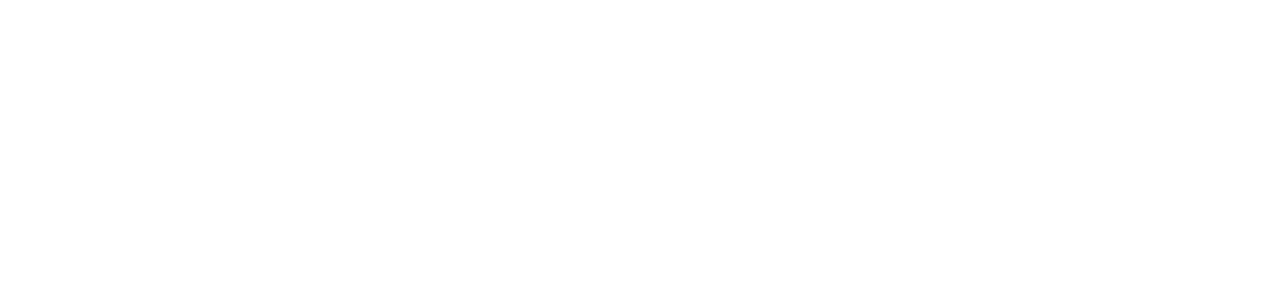
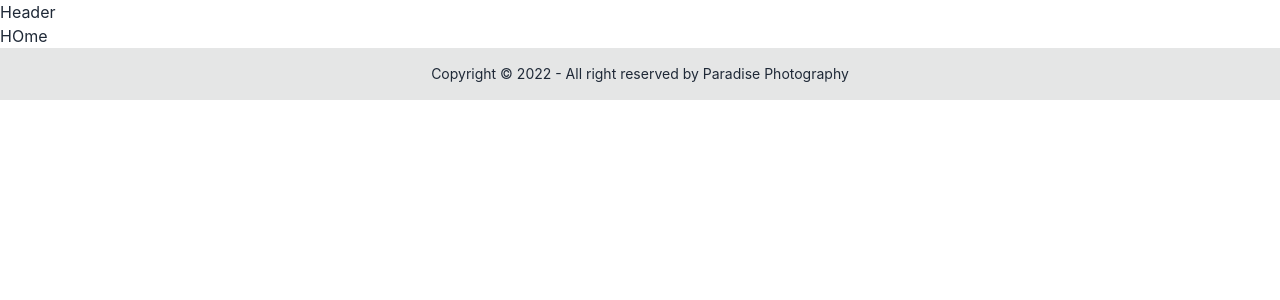
Before and after one commit to WebDevDibbo/Paradise-Photography, a React (Create React App) app: page / in a window 1280 px wide. Shown: the top 300 px of the page. Built offline with nearby package versions, Linux system fonts and the light colour scheme.

Commit message:
footer added

```diff
--- a/src/App.js
+++ b/src/App.js
@@ -1,10 +1,12 @@
-import logo from './logo.svg';
+
 import './App.css';
+import { RouterProvider } from 'react-router-dom';
+import router from './Routes/Routes';
 
 function App() {
   return (
-    <div className="App">
-
+    <div>
+       <RouterProvider router ={router}></RouterProvider>
     </div>
   );
 }
--- /dev/null
+++ b/src/Layout/Main.js
@@ -0,0 +1,16 @@
+import React from "react";
+import { Outlet } from "react-router-dom";
+import Footer from "../Pages/Shared/Footer/Footer";
+import Header from "../Pages/Shared/Header/Header";
+
+const Main = () => {
+  return (
+    <div>
+      <Header></Header>
+      <Outlet></Outlet>
+      <Footer></Footer>
+    </div>
+  );
+};
+
+export default Main;
--- /dev/null
+++ b/src/Pages/Home/Home/Home.js
@@ -0,0 +1,11 @@
+import React from 'react';
+
+const Home = () => {
+    return (
+        <div>
+            <h2>HOme</h2>
+        </div>
+    );
+};
+
+export default Home;
--- /dev/null
+++ b/src/Pages/Shared/Footer/Footer.js
@@ -0,0 +1,15 @@
+import React from "react";
+
+const Footer = () => {
+  return (
+    <div>
+      <footer className="footer footer-center p-4 bg-base-300 text-base-content">
+        <div>
+          <p>Copyright © 2022 - All right reserved by Paradise Photography</p>
+        </div>
+      </footer>
+    </div>
+  );
+};
+
+export default Footer;
--- /dev/null
+++ b/src/Pages/Shared/Header/Header.js
@@ -0,0 +1,11 @@
+import React from 'react';
+
+const Header = () => {
+    return (
+        <div>
+            <h2>Header</h2>
+        </div>
+    );
+};
+
+export default Header;
--- /dev/null
+++ b/src/Routes/Routes.js
@@ -0,0 +1,17 @@
+import { createBrowserRouter } from "react-router-dom";
+import Main from "../Layout/Main";
+import Home from "../Pages/Home/Home/Home";
+
+export const router = createBrowserRouter([
+    {
+        path:'/',
+        element:<Main></Main>,
+        children:[
+            {
+                path:'/',
+                element:<Home></Home>
+            }
+        ]
+    }
+])
+export default router;
```
